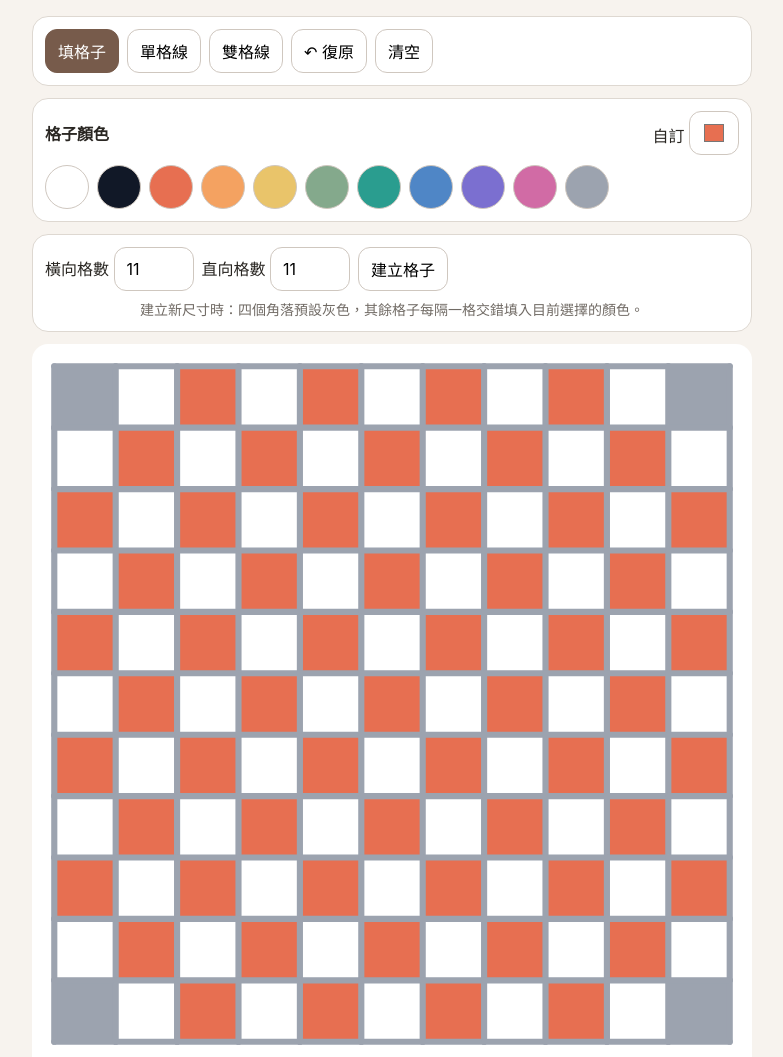
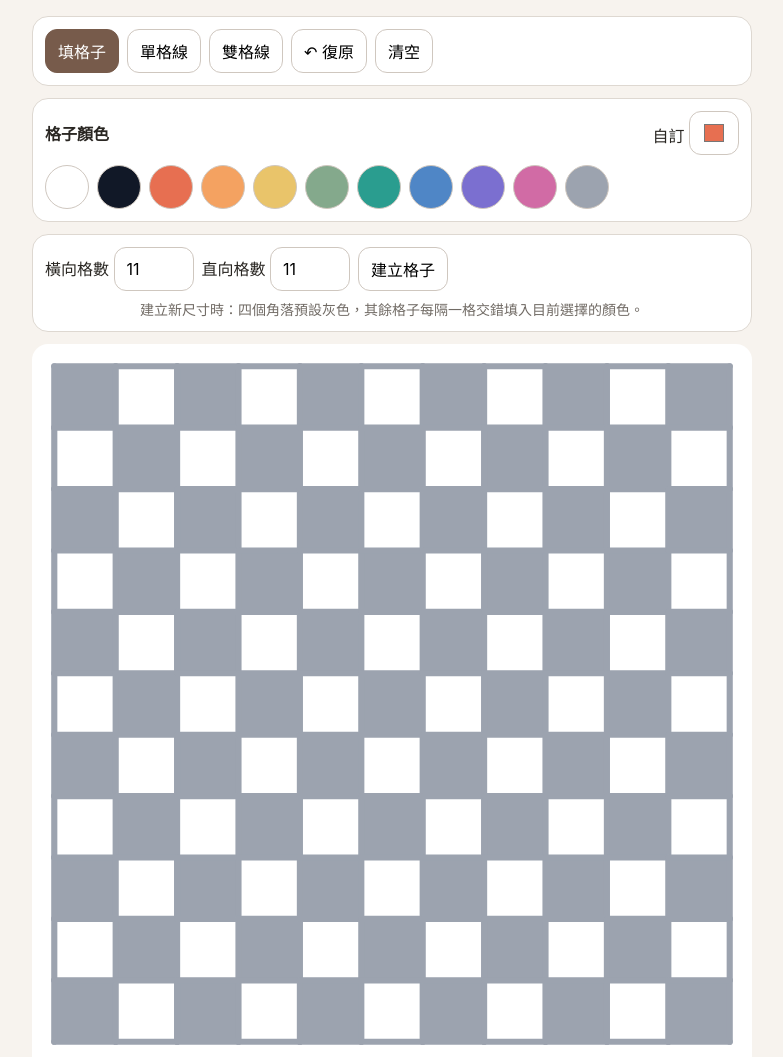
Before and after one commit to wounima/crochet-app, a plain HTML site: page index.html in a window 1280 px wide. Shown: the top 1057 px of the page, without its empty margins (248-1031 px from the left). Drawn offline with Linux system fonts and the light colour scheme.

Commit message:
Add files via upload

```diff
--- a/index.html
+++ b/index.html
@@ -41,7 +41,7 @@ let mode='cell',sub='A',color='#e76f51',cells=[],history=[],browse=-1,editing=-1
 const mkLines=(n)=>Array.from({length:n},()=>({double:false,a:'#9ca3af',b:'#9ca3af'}));
 let v=[],h=[];
 let saved=JSON.parse(localStorage.getItem('crochetSaved')||'[]');
-function blank(pattern=true){cells=Array(R*C).fill('#ffffff');v=mkLines((C+1)*R);h=mkLines((R+1)*C);if(pattern){for(let r=0;r<R;r++)for(let c=0;c<C;c++)if((r+c)%2===0)cells[r*C+c]=color;const g='#9ca3af';cells[0]=g;cells[C-1]=g;cells[(R-1)*C]=g;cells[R*C-1]=g}}
+function blank(pattern=true){cells=Array(R*C).fill('#ffffff');v=mkLines((C+1)*R);h=mkLines((R+1)*C);if(pattern){for(let r=0;r<R;r++)for(let c=0;c<C;c++)if((r+c)%2===0)cells[r*C+c]='#9ca3af';const g='#9ca3af';cells[0]=g;cells[C-1]=g;cells[(R-1)*C]=g;cells[R*C-1]=g}}
 function clone(){return {rows:R,cols:C,cells:[...cells],v:v.map(x=>({...x})),h:h.map(x=>({...x}))}}
 const push=()=>{history.push(clone());if(history.length>50)history.shift()};
 const persist=()=>localStorage.setItem('crochetSaved',JSON.stringify(saved));
```
